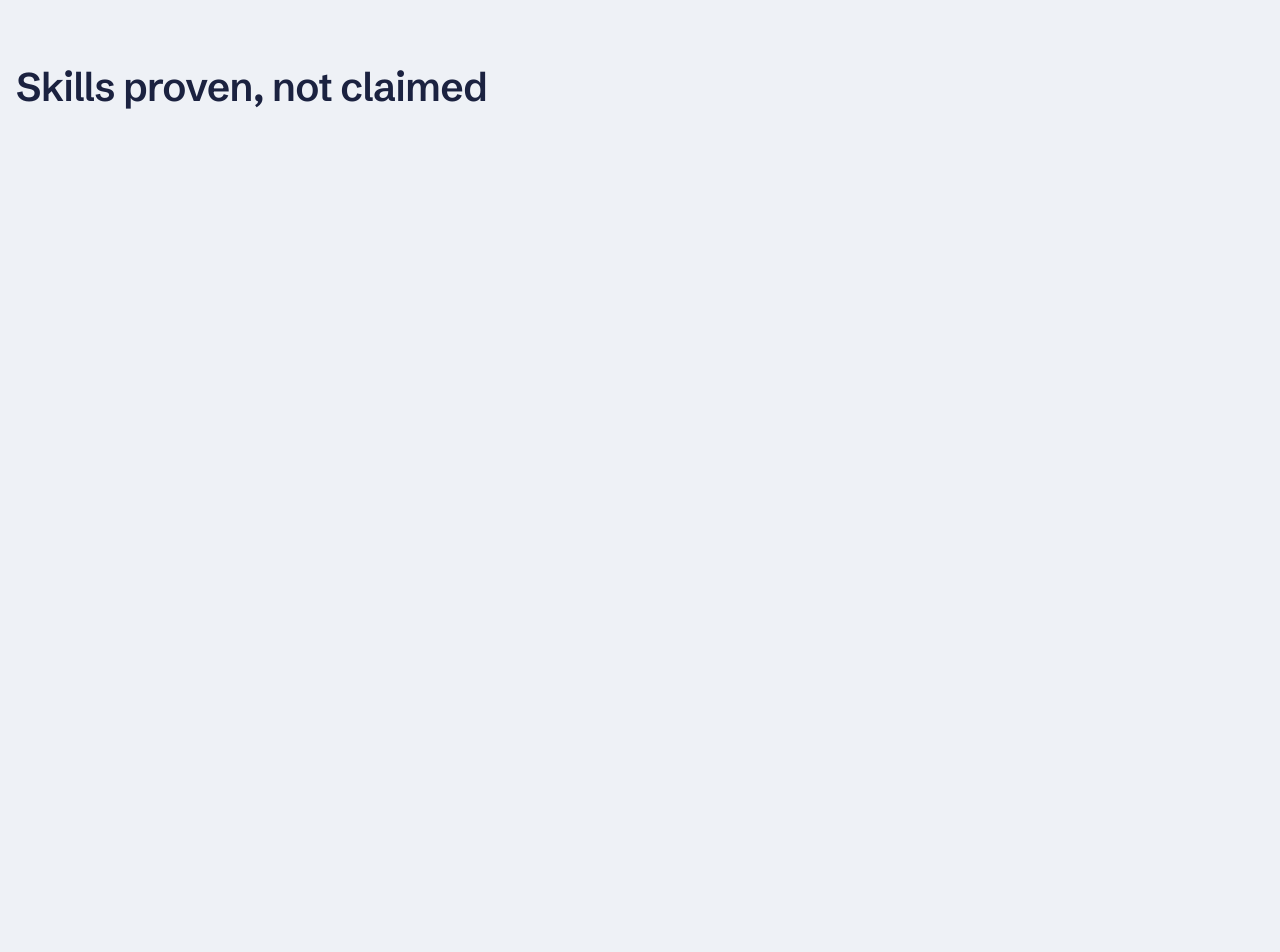
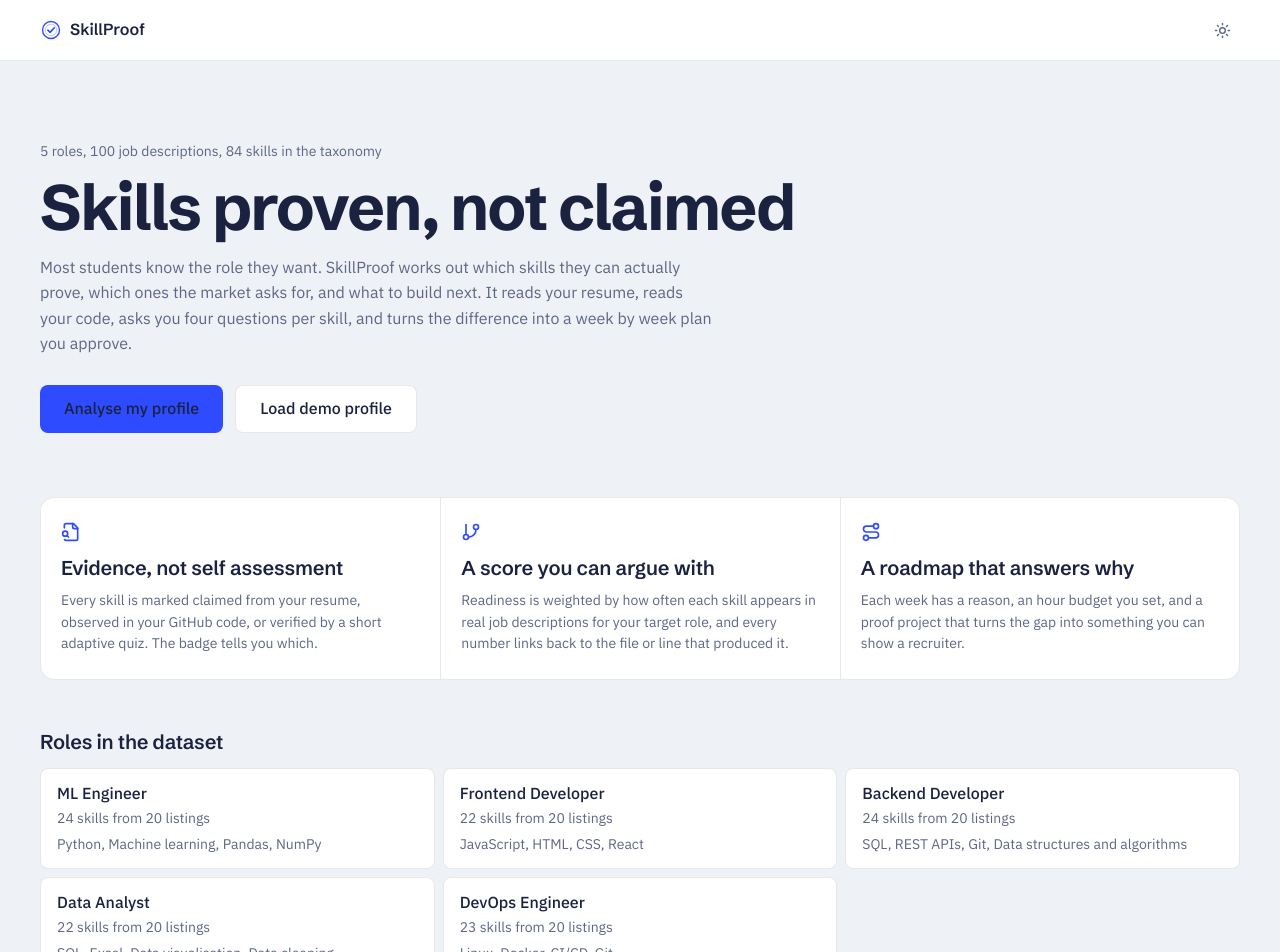
Before and after one commit to shubhamverma-devx/skillproof, a Next.js app: page / in a window 1280 px wide. Shown: the top 952 px of the page. Before the commit the page ends 800 px from the top, so only its background shows below. Built offline with nearby package versions, Linux system fonts and the light colour scheme.

Commit message:
feat(landing): add landing page with demo profile entry point

```diff
--- a/app/page.tsx
+++ b/app/page.tsx
@@ -1,7 +1,94 @@
+import { FileSearch, GitBranch, Route } from 'lucide-react';
+import Link from 'next/link';
+import { DemoProfileButton } from '@/components/landing/demo-button';
+import { SiteHeader } from '@/components/layout/site-header';
+import { Button } from '@/components/ui/button';
+import { Panel } from '@/components/ui/panel';
+import { getTaxonomy, listRoles } from '@/lib/dataset';
+
+const FEATURES = [
+  {
+    Icon: FileSearch,
+    title: 'Evidence, not self assessment',
+    body: 'Every skill is marked claimed from your resume, observed in your GitHub code, or verified by a short adaptive quiz. The badge tells you which.',
+  },
+  {
+    Icon: GitBranch,
+    title: 'A score you can argue with',
+    body: 'Readiness is weighted by how often each skill appears in real job descriptions for your target role, and every number links back to the file or line that produced it.',
+  },
+  {
+    Icon: Route,
+    title: 'A roadmap that answers why',
+    body: 'Each week has a reason, an hour budget you set, and a proof project that turns the gap into something you can show a recruiter.',
+  },
+];
+
 export default function LandingPage() {
+  const roles = listRoles();
+  const totalJds = roles.reduce((sum, role) => sum + role.jd_count, 0);
+  const skillCount = getTaxonomy().skills.length;
+
   return (
-    <main className="mx-auto max-w-shell px-4 py-16">
-      <h1 className="text-h1">Skills proven, not claimed</h1>
-    </main>
+    <>
+      <SiteHeader />
+
+      <main>
+        <section className="mx-auto max-w-shell px-4 pb-10 pt-12 sm:px-6 lg:px-10 lg:pb-16 lg:pt-20">
+          <p className="tabular text-ui-sm text-muted">
+            {roles.length} roles, {totalJds} job descriptions, {skillCount} skills in the taxonomy
+          </p>
+          <h1 className="mt-3 max-w-3xl font-display text-h1 font-bold lg:text-display">
+            Skills proven, not claimed
+          </h1>
+          <p className="mt-4 max-w-prose text-ui text-muted">
+            Most students know the role they want. SkillProof works out which skills they can actually
+            prove, which ones the market asks for, and what to build next. It reads your resume, reads
+            your code, asks you four questions per skill, and turns the difference into a week by week
+            plan you approve.
+          </p>
+          <div className="mt-7 flex flex-wrap gap-3">
+            <Button asChild size="lg">
+              <Link href="/start">Analyse my profile</Link>
+            </Button>
+            <DemoProfileButton />
+          </div>
+        </section>
+
+        <section className="mx-auto max-w-shell px-4 pb-12 sm:px-6 lg:px-10">
+          <Panel className="grid divide-y sm:grid-cols-3 sm:divide-x sm:divide-y-0">
+            {FEATURES.map(({ Icon, title, body }) => (
+              <div key={title} className="px-5 py-6">
+                <Icon size={20} className="text-primary" aria-hidden="true" />
+                <h2 className="mt-3 text-h3">{title}</h2>
+                <p className="mt-2 text-ui-sm text-muted">{body}</p>
+              </div>
+            ))}
+          </Panel>
+        </section>
+
+        <section className="mx-auto max-w-shell px-4 pb-16 sm:px-6 lg:px-10">
+          <h2 className="text-h3">Roles in the dataset</h2>
+          <ul className="mt-3 grid gap-2 sm:grid-cols-2 lg:grid-cols-3">
+            {roles.map((role) => (
+              <li key={role.slug} className="rounded-inner border bg-surface px-4 py-3">
+                <p className="font-medium">{role.role}</p>
+                <p className="tabular mt-0.5 text-ui-sm text-muted">
+                  {role.skill_count} skills from {role.jd_count} listings
+                </p>
+                <p className="mt-1 text-ui-sm text-muted">{role.top_skills.join(', ')}</p>
+              </li>
+            ))}
+          </ul>
+        </section>
+      </main>
+
+      <footer className="border-t">
+        <div className="mx-auto max-w-shell px-4 py-6 text-ui-sm text-muted sm:px-6 lg:px-10">
+          Built for Bit N Build 2026, problem statement 05: education and employability. The job
+          description dataset is a curated sample, described in the README.
+        </div>
+      </footer>
+    </>
   );
 }
--- /dev/null
+++ b/components/landing/demo-button.tsx
@@ -0,0 +1,29 @@
+'use client';
+
+import { useRouter } from 'next/navigation';
+import { useState } from 'react';
+import { toast } from 'sonner';
+import { Button } from '@/components/ui/button';
+import { postJson } from '@/lib/client/api';
+
+export function DemoProfileButton() {
+  const router = useRouter();
+  const [loading, setLoading] = useState(false);
+
+  async function loadDemo() {
+    setLoading(true);
+    const result = await postJson<{ id: string }>('/api/profile', { demo: true });
+    if ('error' in result) {
+      setLoading(false);
+      toast.error(result.error);
+      return;
+    }
+    router.push(`/analyze/${result.data.id}`);
+  }
+
+  return (
+    <Button variant="outline" size="lg" onClick={loadDemo} disabled={loading}>
+      {loading ? 'Loading demo profile' : 'Load demo profile'}
+    </Button>
+  );
+}
--- /dev/null
+++ b/lib/client/api.ts
@@ -0,0 +1,35 @@
+import type { ApiResult } from '@/lib/api-response';
+
+/** Client side wrapper that keeps the `{ data } | { error }` contract intact. */
+export async function postJson<T>(url: string, body: unknown): Promise<ApiResult<T>> {
+  return request<T>(url, {
+    method: 'POST',
+    headers: { 'Content-Type': 'application/json' },
+    body: JSON.stringify(body),
+  });
+}
+
+export async function patchJson<T>(url: string, body: unknown): Promise<ApiResult<T>> {
+  return request<T>(url, {
+    method: 'PATCH',
+    headers: { 'Content-Type': 'application/json' },
+    body: JSON.stringify(body),
+  });
+}
+
+export async function postForm<T>(url: string, form: FormData): Promise<ApiResult<T>> {
+  return request<T>(url, { method: 'POST', body: form });
+}
+
+async function request<T>(url: string, init: RequestInit): Promise<ApiResult<T>> {
+  try {
+    const response = await fetch(url, init);
+    const payload: unknown = await response.json();
+    if (typeof payload === 'object' && payload !== null) {
+      if ('data' in payload || 'error' in payload) return payload as ApiResult<T>;
+    }
+    return { error: `Unexpected response from the server (${response.status}).` };
+  } catch {
+    return { error: 'Could not reach the server. Check your connection and try again.' };
+  }
+}
```
